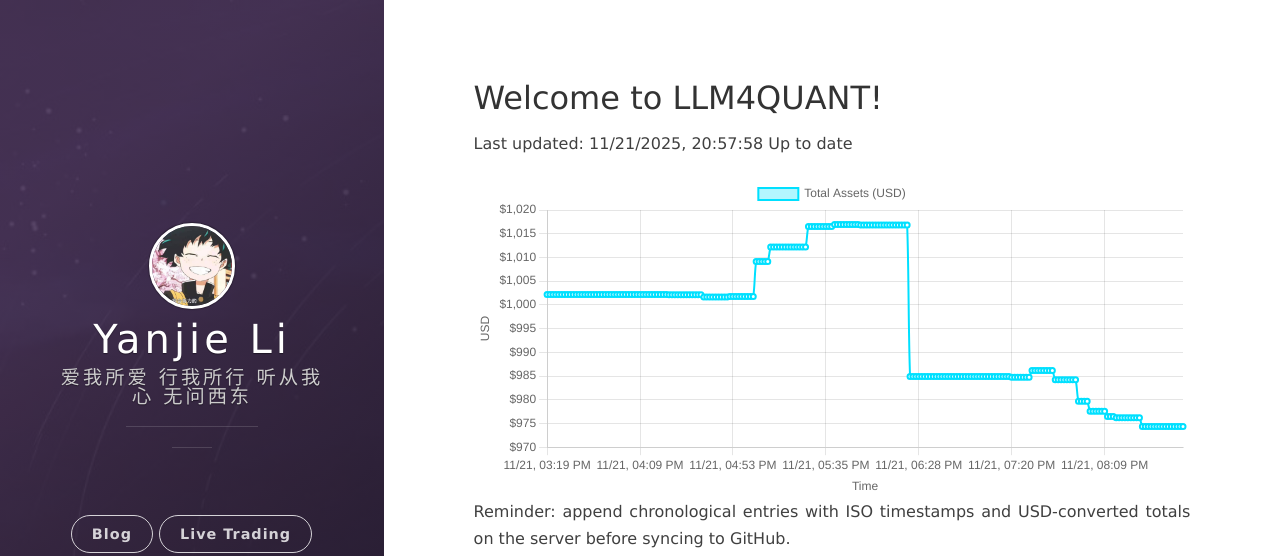
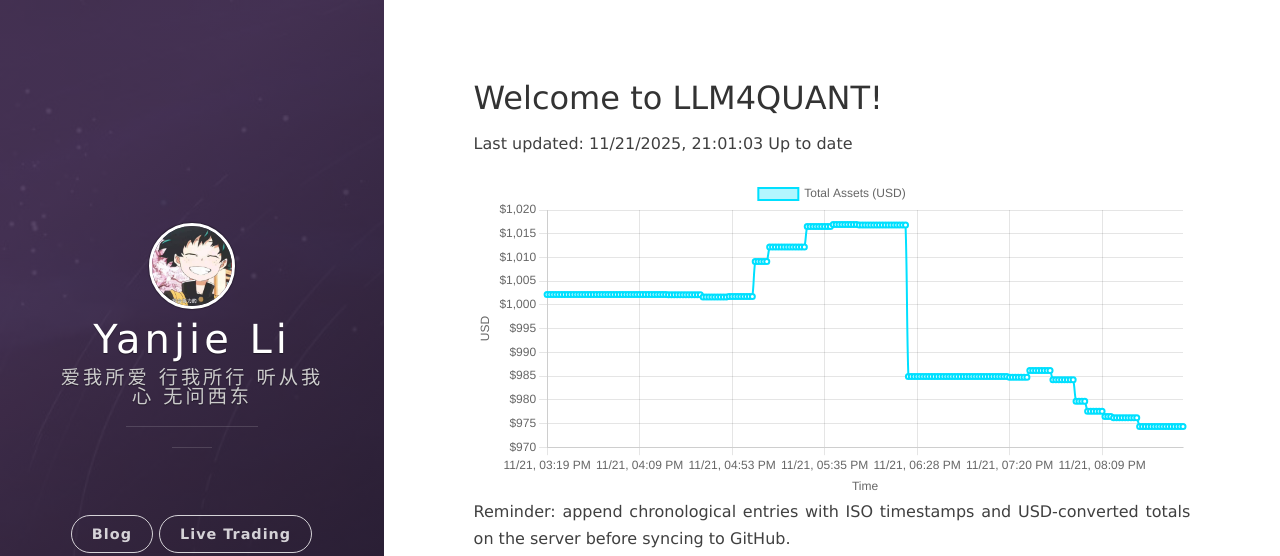
Before and after one commit to leeyegy/leeyegy.github.io, a Jekyll site: the page built from live-trading.html, in a window 1280 px wide. Shown: the top 556 px of the page. Built offline with Jekyll 4.4.1, drawn with Linux system fonts in a browser that asks for light colours; nearby versions of some CDN libraries.

Commit message:
AccountMonitor: update balance history 2025-11-22T05:01:03+08:00

```diff
--- a/assets/data/binance/balance-history.json
+++ b/assets/data/binance/balance-history.json
@@ -1,5 +1,5 @@
 {
-  "generatedAt": "2025-11-22T04:57:58+08:00",
+  "generatedAt": "2025-11-22T05:01:03+08:00",
   "asset": "total_usd_value",
   "history": [
     {
@@ -881,6 +881,10 @@
     {
       "timestamp": "2025-11-22T04:57:58+08:00",
       "totalUsd": 974.36593718
+    },
+    {
+      "timestamp": "2025-11-22T05:01:03+08:00",
+      "totalUsd": 974.36593718
     }
   ]
 }
```
